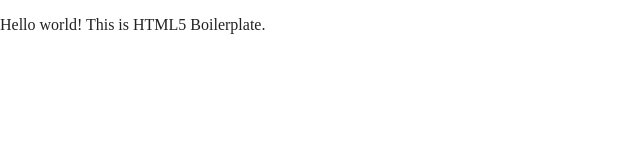
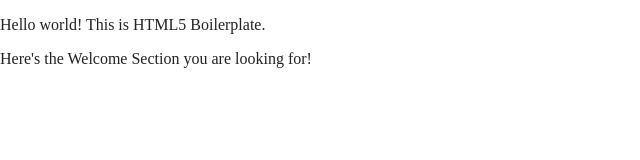
Before and after one commit to pteroborne/PersonalPortfolio, a website built with Parcel: page index.html in a window 1280 px wide. Shown: the whole page, without its empty margins (0-640 px from the left). Built offline with nearby package versions, Linux system fonts and the light colour scheme.

Commit message:
Added the "Welcome Section" (User Story 1)

```diff
--- a/index.html
+++ b/index.html
@@ -26,6 +26,9 @@
 
 <!-- Add your site or application content here -->
 <p>Hello world! This is HTML5 Boilerplate.</p>
+<section id="welcome-section">Here's the Welcome Section you are looking for!</section>
+
+
 <!--  Here are the Unit Tests  -->
 <script src="https://cdn.freecodecamp.org/testable-projects-fcc/v1/bundle.js"></script>
 
```
